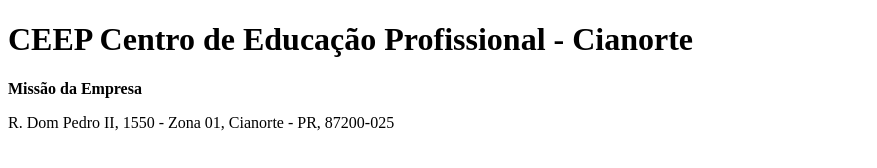
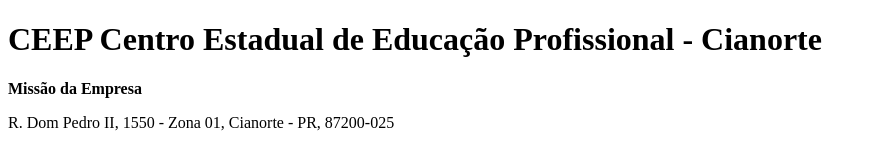
Before and after one commit to Raphael1222222/trabalho-de-front, a plain HTML site: page index.html in a window 1280 px wide. Shown: the whole page, without its empty margins (0-877 px from the left). Drawn offline with Linux system fonts and the light colour scheme.

Commit message:
Update index.html

```diff
--- a/index.html
+++ b/index.html
@@ -8,7 +8,7 @@
 <body>
 
     <header>
- <h1> CEEP Centro de Educação Profissional - Cianorte </h1>
+ <h1> CEEP Centro Estadual de Educação Profissional - Cianorte </h1>
     </header>
 
     <main>
@@ -19,4 +19,3 @@
         <p> R. Dom Pedro II, 1550 - Zona 01, Cianorte - PR, 87200-025 </p>
     </footer>
 </body>
-</html>
```
